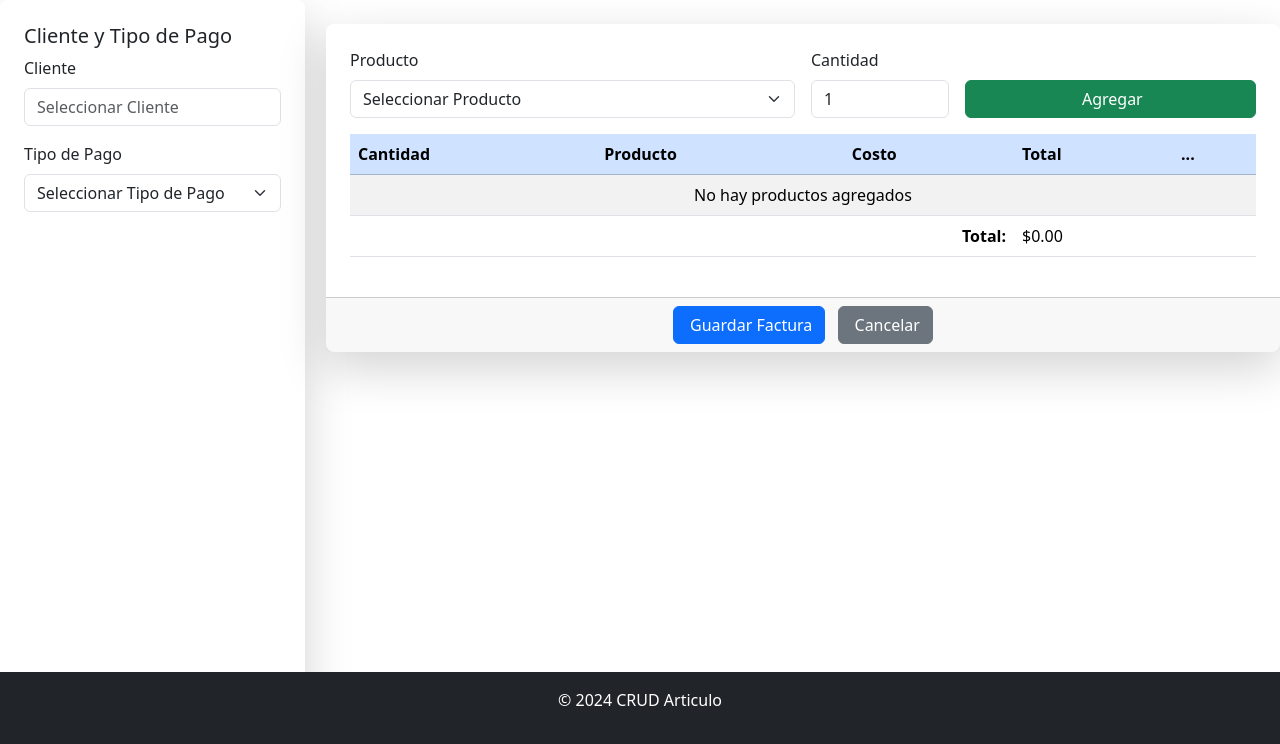
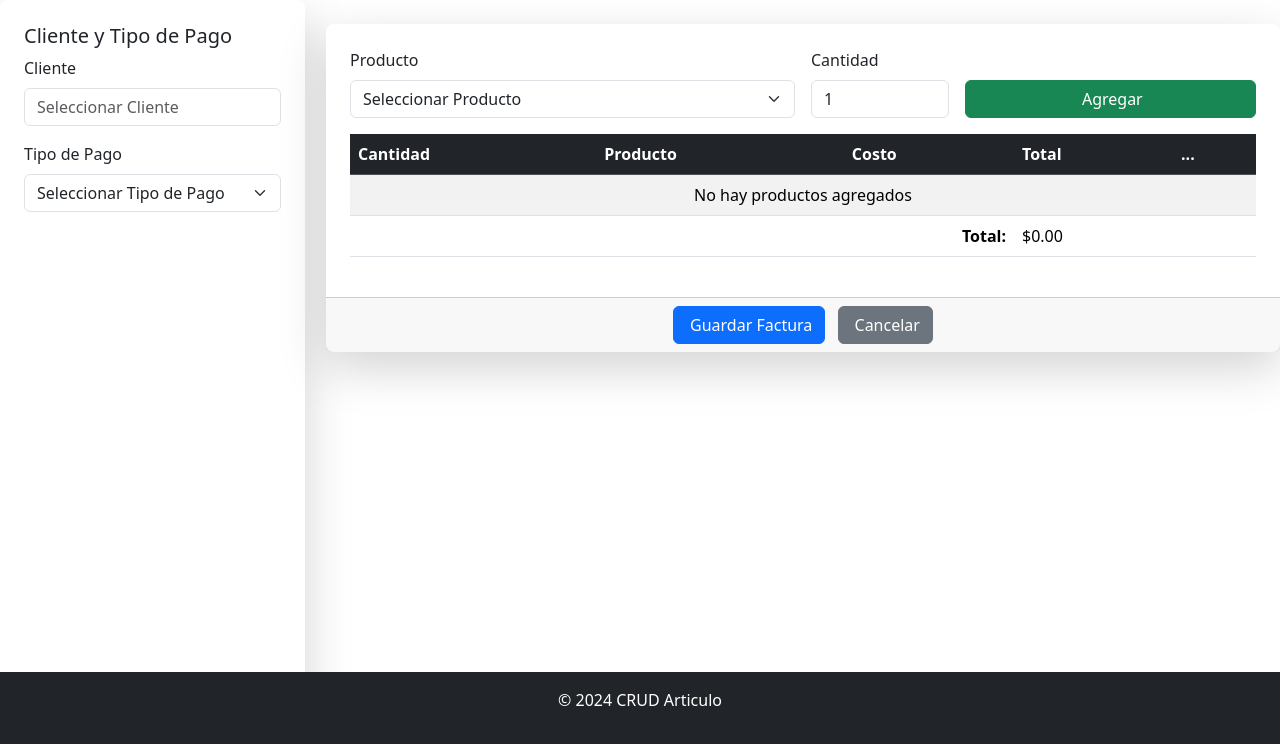
Before and after one commit to MarcosDVS/CRUD_PHP, a PHP site: page /AddEditFactura.php in a window 1280 px wide. Shown: the part 56-800 px from the top of the page. Run offline with PHP 8.4, Linux system fonts and the light colour scheme; data that the repository does not hold is empty.

Commit message:
table's color was changed to dark

```diff
--- a/Pages/AddEditFactura.php
+++ b/Pages/AddEditFactura.php
@@ -113,7 +113,7 @@ if ($_SERVER['REQUEST_METHOD'] == 'POST') {
                     <!-- Tabla de Productos -->
                     <div class="table-responsive mt-3">
                         <table class="table table-striped table-hover">
-                            <thead class="table-primary">
+                            <thead class="table-dark">
                                 <tr>
                                     <th>Cantidad</th>
                                     <th>Producto</th>
```
